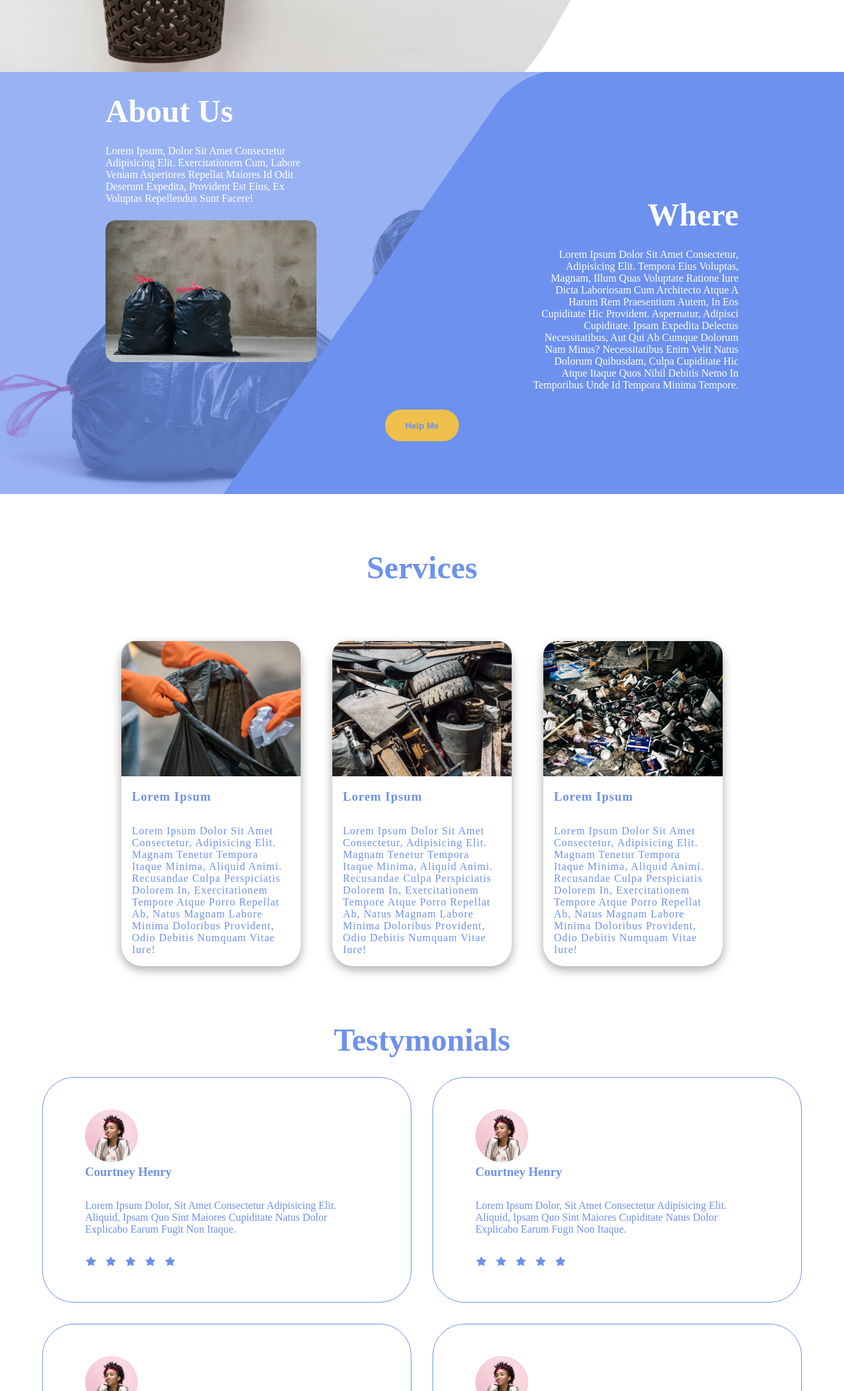
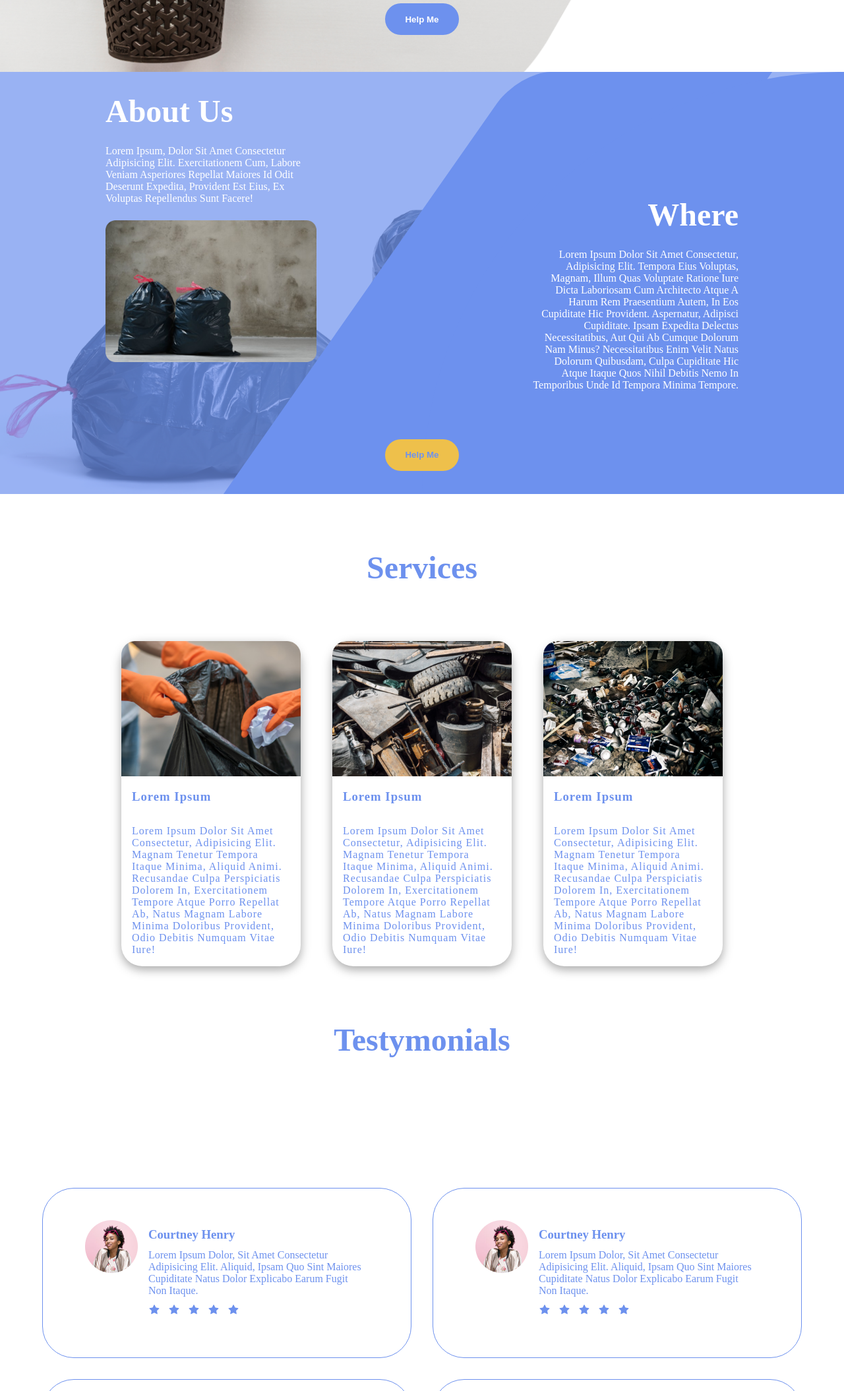
Before and after one commit to Ibad-Ahmed-Khan/trash-, a plain HTML site: page index.html in a window 1280 px wide. Shown: the part 691-2800 px from the top of the page at 66% size. Drawn offline with Linux system fonts and the light colour scheme.

Commit message:
responsivness Almost done

```diff
--- a/style.css
+++ b/style.css
@@ -1,6 +1,7 @@
 * {
   padding: 0%;
   margin: 0%;
+  /* border: 1px solid red; */
 }
 
 html {
@@ -225,7 +226,7 @@
   /* border: 2px solid red; */
   position: absolute;
   left: 0;
-  top: 80%;
+  top: 87%;
   text-align: center;
   z-index: 4;
 }
@@ -452,7 +453,7 @@
     left: 44%;
     top: 0;
     transform: translate(-50%, -50%);
-    width: 40%;
+    width: 30%;
     height: 80vh;
     background: #6d91ee;
     transform: skewX(-35deg);
@@ -465,13 +466,13 @@
   .about::after {
     content: "";
     position: absolute;
-    right: 0;
-    width: 40%;
+    right: 0%;
+    width: 50%;
     height: 80vh;
     background: #6d91ee;
     z-index: 1;
     /* overflow: hidden; */
-    border-top-left-radius: 10rem;
+    border-top-left-radius: 100rem;
   }
 
   .about__left > *,
@@ -523,6 +524,19 @@
     grid-template-columns: repeat(2, 1fr);
   }
 
+  .testymonials__box {
+    border: 1px solid #6d91ee;
+    /* padding: 0; */
+    border-radius: 3rem;
+    display: flex;
+    margin-inline: 0rem;
+  }
+
+  .right__testymonials {
+    justify-content: space-evenly;
+    margin-left: 1rem;
+  }
+
   /* contact */
 
   .contact__us {
```
